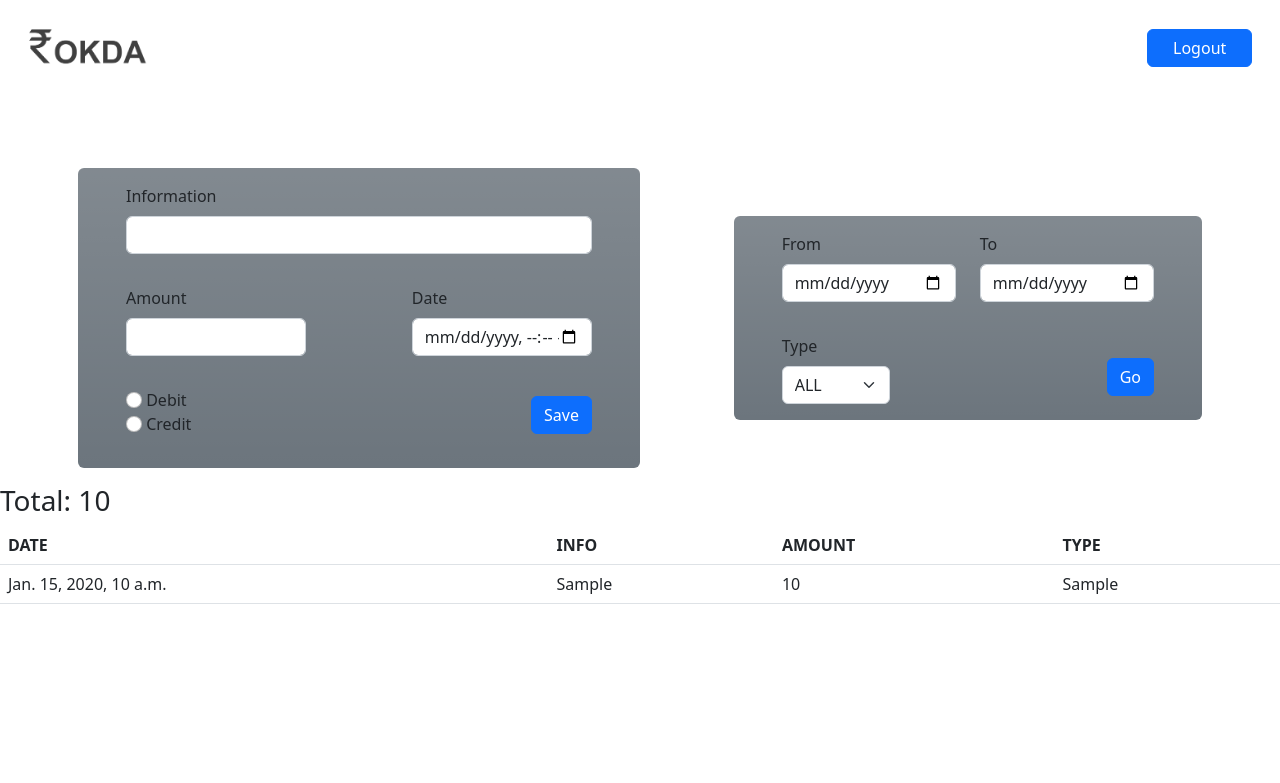
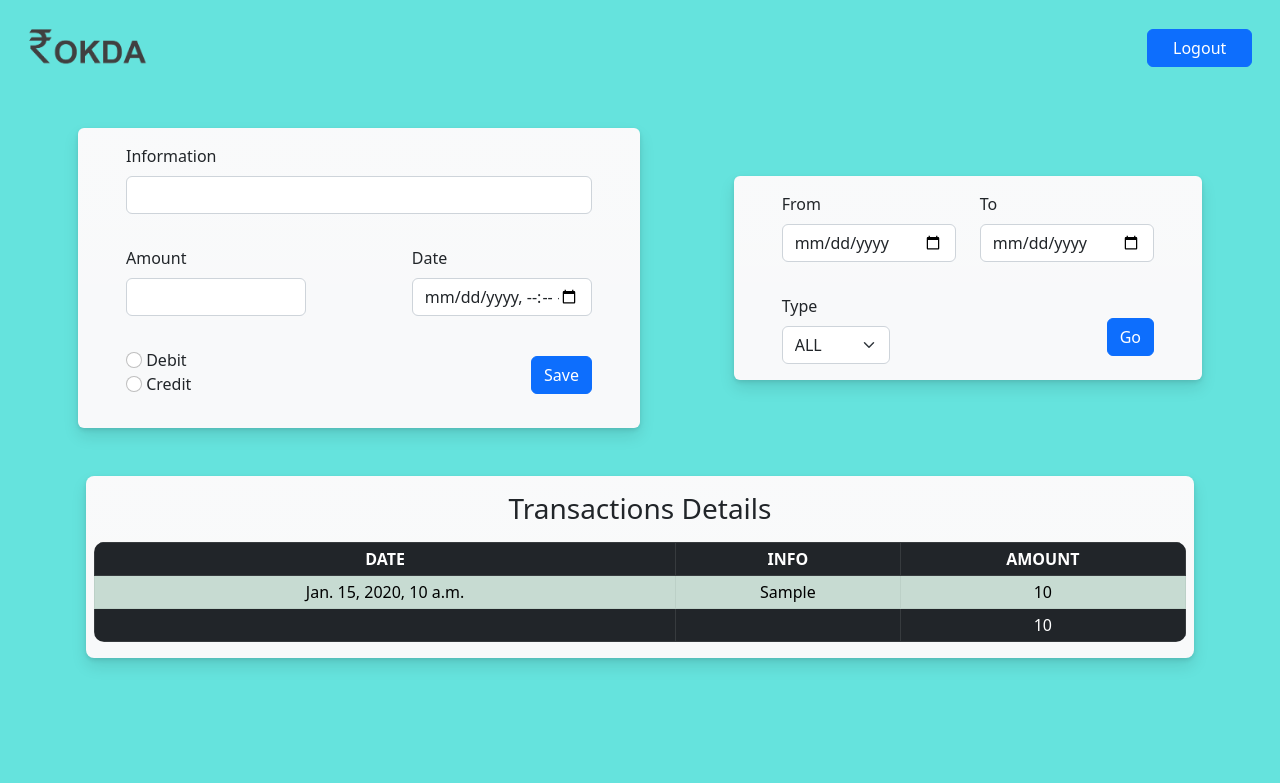
Before and after one commit to Naman-0206/Money-Manager, a Django app: template cash_app/templates/dashboard.html in a window 1280 px wide. Shown: the top 783 px of the page. Run offline with Django 4.2, Linux system fonts and the light colour scheme; a user stored in the database is signed in; tables that the repository leaves empty hold one stand-in row (values such as "Sample post"); the template is opened without the code that fills it: values that come from a table or form of the project are taken from there, most other values are stand-ins (such as "Sample title", 1, 10 or a date in 2020).

Commit message:
beautified dashboard

```diff
--- a/cash_app/templates/dashboard.html
+++ b/cash_app/templates/dashboard.html
@@ -1,64 +1,92 @@
+<!doctype html>
+<html lang="en">
+{% load static %}
+
+<head>
+    <meta charset="utf-8">
+    <meta name="viewport" content="width=device-width, initial-scale=1">
+    <title>Manage Money</title>
+    <link href="https://cdn.jsdelivr.net/npm/bootstrap@5.2.3/dist/css/bootstrap.min.css" rel="stylesheet"
+        integrity="sha384-rbsA2VBKQhggwzxH7pPCaAqO46MgnOM80zW1RWuH61DGLwZJEdK2Kadq2F9CUG65" crossorigin="anonymous">
+    <link rel="icon" href="{% static '/logo.png' %}" type="image/png">
+    <meta name="theme-color" content=#ffffff>
+    <style>
+        body {
+            background-color: rgba(83, 224, 217, 0.89);
+        }
+        .table-rounded{
+            border-radius: 10px;
+            overflow: hidden;
+
+        }
+    </style>
+</head>
+
 <body>
-    {% extends "base.html" %}
-    {% block start %}
+    {% include 'navbar.html' %}
+    <br />
     {% if user.is_authenticated %}
-    <div class="container visible my-3 mt-5">
+    <div class="container my-2 ">
         <!-- Forms container -->
 
-        <div class="row visible mt-3 px-2">
+        <div class="row mt-2 px-2">
 
 
-            <div class="col-md-6 visible  px-5 bg-secondary bg-gradient rounded"><!--Form 1 -->
+            <div class="col-md-6  px-5 bg-light bg-gradient rounded"
+                style="border-radius: 8px; box-shadow: 0 2px 4px rgba(0, 0, 0, .1), 0 8px 16px rgba(0, 0, 0, .1);">
+                <!--Form 1 -->
                 <form method="POST">
                     {% csrf_token %}
                     {%include "messages.html"%}
-                    <div class="row my-3 visible">
-                        <div class="col-md-12  visible">
+                    <div class="row my-3">
+                        <div class="col-md-12 ">
                             <label for="information" class="form-label">Information</label>
                             <input type="text" name="information" required class="form-control" id="information">
                         </div>
                     </div>
-                    <div class="row  visible">
-                        <div class="col-md-5 my-3 visible">
+                    <div class="row ">
+                        <div class="col-md-5 my-3">
                             <label for="amount" class="form-label ">Amount</label>
                             <input type="number" name="amount" class="form-control " id="amount" required>
                         </div>
-                        <div class="col-md-5 offset-md-2 my-3 visible">
+                        <div class="col-md-5 offset-md-2 my-3">
                             <label for="date" class="form-label">Date</label>
                             <input type="datetime-local" name="date" class="form-control" id="date" value='{{date}}'
                                 autocomplete="on" required>
                         </div>
                     </div>
-                    <div class="row my-3 visible">
-                        <div class="col-4 visible">
+                    <div class="row my-3">
+                        <div class="col-4">
                             <input type="radio" name="type" class="form-check-input" value="debit" id="debit" required>
                             <label for="debit" class="form-check-label">Debit</label><br>
                             <input type="radio" name="type" class="form-check-input" value="credit" id="credit"
                                 required>
                             <label for="credit" class="form-check-label">Credit</label>
                         </div>
-                        <div class="col-3 offset-5 text-end visible">
+                        <div class="col-3 offset-5 text-end">
                             <button type="submit" class="btn btn-primary mt-2">Save</button>
                         </div>
                     </div>
                 </form>
             </div>
 
-             <div class="col-md-5 offset-md-1 visible my-5 px-5 bg-secondary bg-gradient rounded"><!--Form 2 -->
+            <div class="col-md-5 offset-md-1 my-5 px-5 bg-light bg-gradient rounded"
+                style="border-radius: 8px; box-shadow: 0 2px 4px rgba(0, 0, 0, .1), 0 8px 16px rgba(0, 0, 0, .1);">
+                <!--Form 2 -->
                 <form method="POST">
                     {% csrf_token %}
-                    <div class="row visible">
-                        <div class="col-md-6 my-3 visible">
+                    <div class="row">
+                        <div class="col-md-6 my-3">
                             <label for="from" class="form-label">From</label>
                             <input type="date" name="from" required class="form-control" id="from">
                         </div>
-                        <div class="col-md-6 my-3 visible">
+                        <div class="col-md-6 my-3">
                             <label for="to" class="form-label">To</label>
                             <input type="date" name="to" required class="form-control" id="to">
                         </div>
                     </div>
-                    <div class="row my-3 visible">
-                        <div class="col-4 mb-0 visible">
+                    <div class="row my-3">
+                        <div class="col-4 mb-0">
                             <label for="t_type" class="form-label">Type</label>
                             <select name="t_type" id="t_type" class="form-select">
                                 <option value="all">ALL</option>
@@ -66,7 +94,7 @@
                                 <option value="credit">Credit</option>
                             </select>
                         </div>
-                        <div class="col-3 offset-5 text-end visible">
+                        <div class="col-3 offset-5 text-end">
                             <button type="submit" class="btn btn-primary mt-4" id="go_btn">Go</button>
                         </div>
                     </div>
@@ -75,45 +103,68 @@
 
             </div>
         </div>
-    </div>
 
 
 
 
         {% if data %}
-    {% if total %}
-    <h3>Total: {{total}}</h3>
-    {% else %}
-    <h3>Total credit: {{total_credit}}</h3>
-    <h3>Total debit: {{total_debit}}</h3>
+            {% if not total %}
+            <div class="row text-center my-5 py-4 mx-1 bg-light bg-gradient"
+                style="border-radius: 8px; box-shadow: 0 2px 4px rgba(0, 0, 0, .1), 0 8px 16px rgba(0, 0, 0, .1);">
+                <h3 class="col-10 col-md-4">Liquidty: {{total_credit}}</h3>
+                <h3 class="col-10 col-md-4">Expense: {{total_debit}}</h3>
+                <h3 class="col-10 col-md-4">Balance: {{total_balance}}</h3>
+            </div>
             {% endif %}
-    <table class="table">
-        <thead>
+
+
+            <div class="row text-center my-5 mx-1 px-2  bg-light bg-gradient"
+                style="border-radius: 8px; box-shadow: 0 2px 4px rgba(0, 0, 0, .1), 0 8px 16px rgba(0, 0, 0, .1);">
+                <h3 class="my-3">Transactions Details</h3>
+
+                <table class="table table-sm table-hover table-striped table-dark table-bordered table-rounded">
+                    <thead class="table-dark">
                         <tr>
                             <th>DATE</th>
                             <th>INFO</th>
                             <th>AMOUNT</th>
-                <th>TYPE</th>
+                            <!-- <th>TYPE</th> -->
                         </tr>
                     </thead>
                     <tbody>
                         {% for row in data %}
-            <tr>
+                        <tr {% if row.type == 'debit'%} class="table-danger" {% else %} class="table-success" {% endif %}>
                             <td>{{row.date_time}}</td>
                             <td>{{row.info}}</td>
                             <td>{{row.amount}}</td>
-                <td>{{row.type}}</td>
+                            <!-- <td>{{row.type}}</td> -->
                         </tr>
                         {% endfor %}
+                        {% if total %}
+                        <tr>
+                            <td></td>
+                            <td></td>
+                            <td>{{total}}</td>
+                            <!-- <td></td> -->
+                        </tr>
+                        {%endif%}
+
+
                     </tbody>
                 </table>
+            </div>
         {% else %}
-    NO DATA
+            <div class="row text-center my-5 mx-1 px-2  bg-light bg-gradient"
+                style="border-radius: 8px; box-shadow: 0 2px 4px rgba(0, 0, 0, .1), 0 8px 16px rgba(0, 0, 0, .1);">
+                <h3 class="my-3">No Data Avilable</h3>
+            </div>
         {% endif %}
+    </div>
     {% endif %}
 
-    {% endblock %}
-
+    <script src="https://cdn.jsdelivr.net/npm/bootstrap@5.2.3/dist/js/bootstrap.bundle.min.js"
+        integrity="sha384-kenU1KFdBIe4zVF0s0G1M5b4hcpxyD9F7jL+jjXkk+Q2h455rYXK/7HAuoJl+0I4"
+        crossorigin="anonymous"></script>
 </body>
 
 </html>
```
Also changed, not shown: cash_app/views.py (+10 -5 lines). Lines whose indentation alone changed are shown as unchanged.
